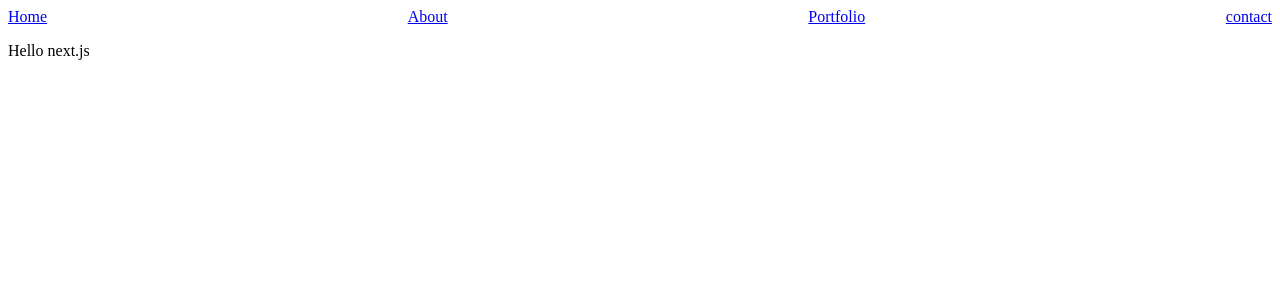
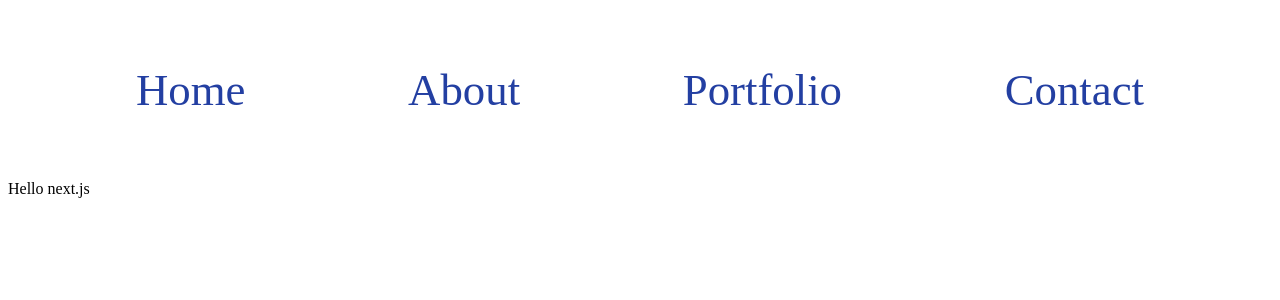
Before and after one commit to sugarsyntax/vanilla, a Next.js app: page / in a window 1280 px wide. Shown: the top 300 px of the page. Built offline with nearby package versions, Linux system fonts and the light colour scheme.

Commit message:
Styled Navbar

```diff
--- a/components/Header.js
+++ b/components/Header.js
@@ -5,6 +5,12 @@ const Nav = styled.nav`
     display: flex;
     flex-wrap: wrap;
     justify-content: space-between;
+    margin: 4rem 8rem;
+    font-size: 2.8rem;
+    a {
+        text-decoration: none;
+        color: #233FA2;
+    }
 `;
 
 class Header extends React.Component {
@@ -22,7 +28,7 @@ class Header extends React.Component {
                         <a>Portfolio</a>
                     </Link>
                     <Link href="/contact.js">
-                        <a>contact</a>
+                        <a>Contact</a>
                     </Link>
                 </Nav>
             </div>
```
